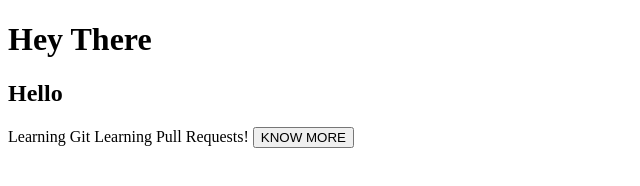
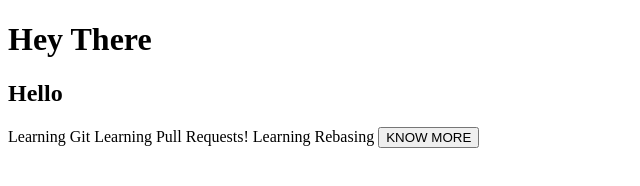
Before and after one commit to keshavchandra1611/Web-Development-Projects, a plain HTML site: page index.html in a window 1280 px wide. Shown: the whole page, without its empty margins (0-640 px from the left). Drawn offline with Linux system fonts and the light colour scheme.

Commit message:
Edit in index.html This is the edited message

```diff
--- a/index.html
+++ b/index.html
@@ -10,6 +10,7 @@
     <h2>Hello</h2>
     <span>Learning Git</span>
     <span> Learning Pull Requests! </span>
+    <span>Learning Rebasing</span>
 
     <button> KNOW MORE </button>
 
```
